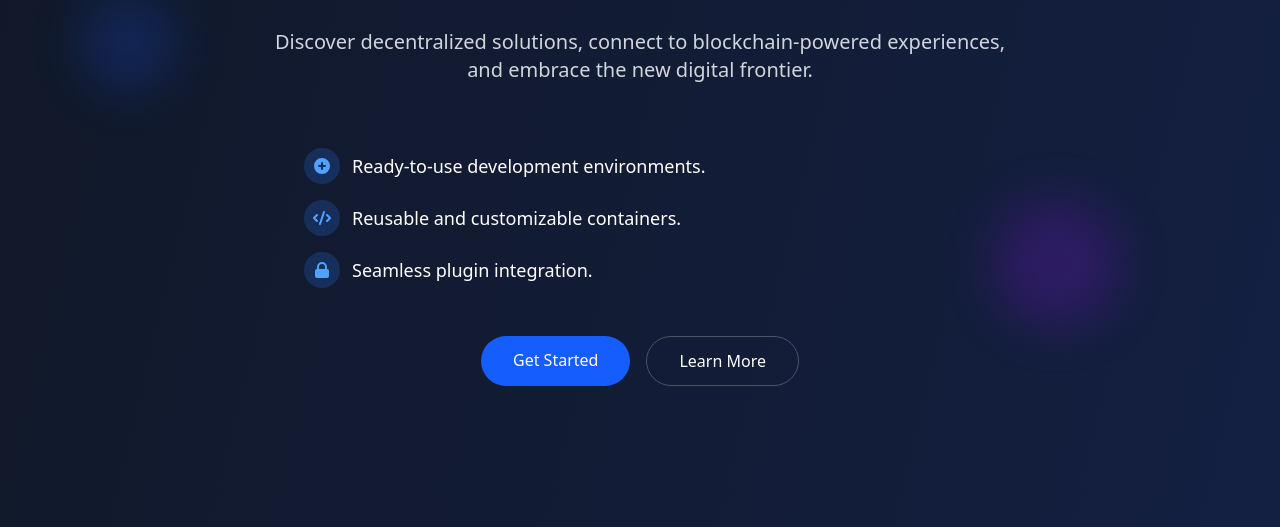
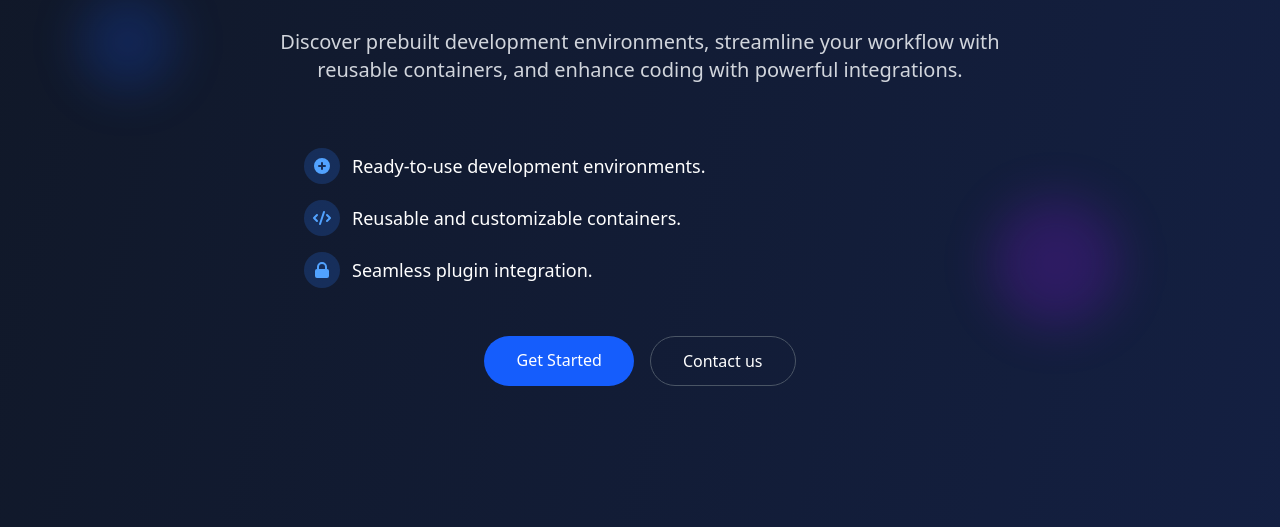
Before and after one commit to sanjaysagar12/Turplecubes_standalone, an Astro site: page / in a window 1280 px wide. Shown: the part 273-800 px from the top of the page. Built offline with nearby package versions, Linux system fonts and the light colour scheme; Astro itself is replaced by a stand-in of ours.

Commit message:
Update HeroSection content and links for improved clarity and navigation

```diff
--- a/src/components/HeroSection.astro
+++ b/src/components/HeroSection.astro
@@ -12,8 +12,7 @@
         </h1>
 
         <p class="text-gray-300 text-lg md:text-xl mt-8 max-w-3xl mx-auto">
-          Discover decentralized solutions, connect to blockchain-powered
-          experiences, and embrace the new digital frontier.
+          Discover prebuilt development environments, streamline your workflow with reusable containers, and enhance coding with powerful integrations.
         </p>
 
         <div class="mt-16 max-w-2xl mx-auto text-left space-y-4">
@@ -47,11 +46,11 @@
         </div>
 
         <div class="mt-12 flex flex-col sm:flex-row justify-center gap-4">
-          <a href="#" class="bg-blue-600 hover:bg-blue-700 text-white font-medium px-8 py-3 rounded-full transition">
+          <a href="https://github.com/turplespace/TurpleCubes-api" class="bg-blue-600 hover:bg-blue-700 text-white font-medium px-8 py-3 rounded-full transition " target="_blank"  rel="noopener noreferrer">
             Get Started
           </a>
-          <a href="#" class="bg-transparent border border-gray-600 hover:border-gray-500 text-white font-medium px-8 py-3 rounded-full transition">
-            Learn More
+          <a href="" class="bg-transparent border border-gray-600 hover:border-gray-500 text-white font-medium px-8 py-3 rounded-full transition">
+            Contact us
           </a>
         </div>
       </div>
```
